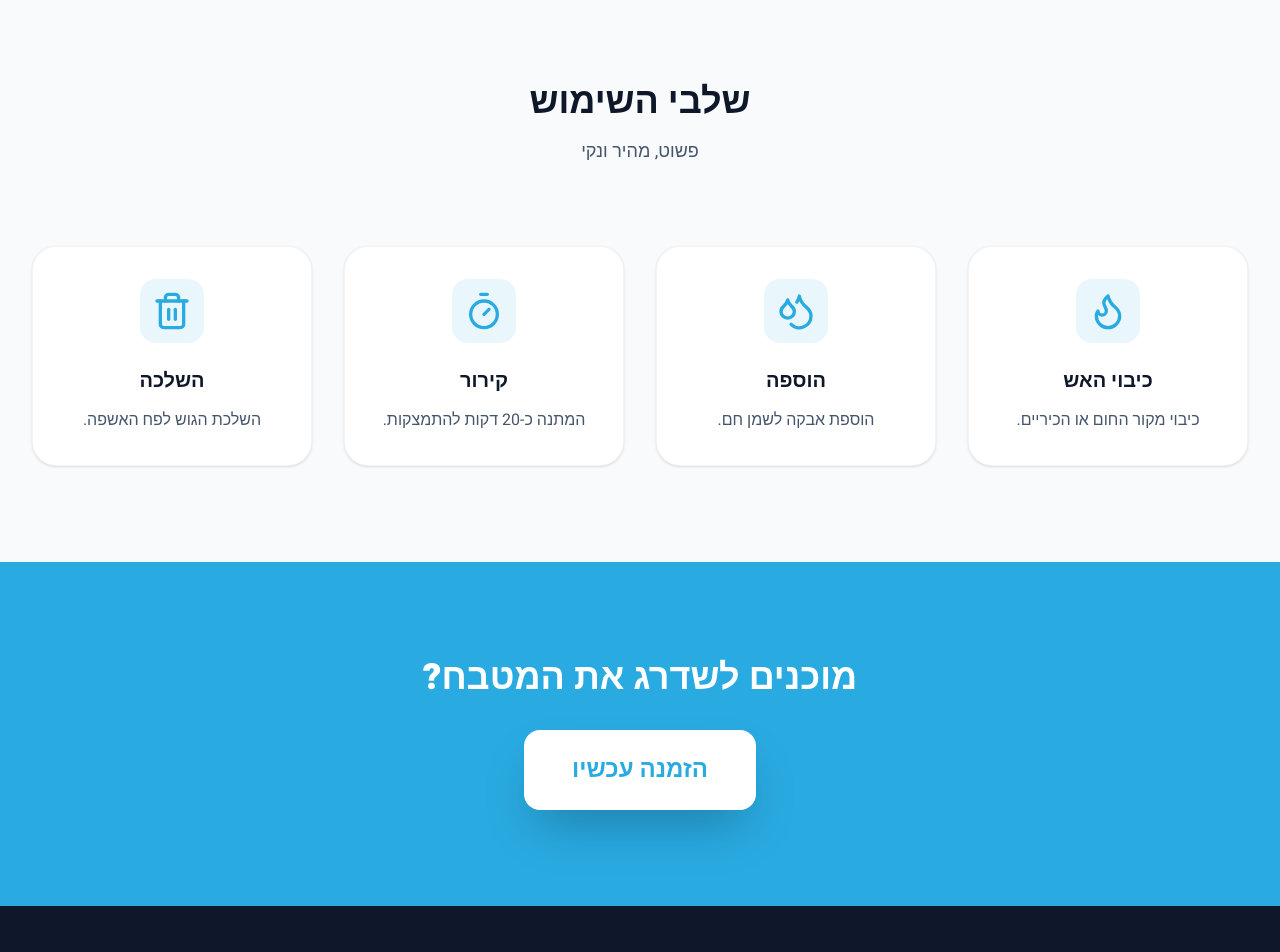
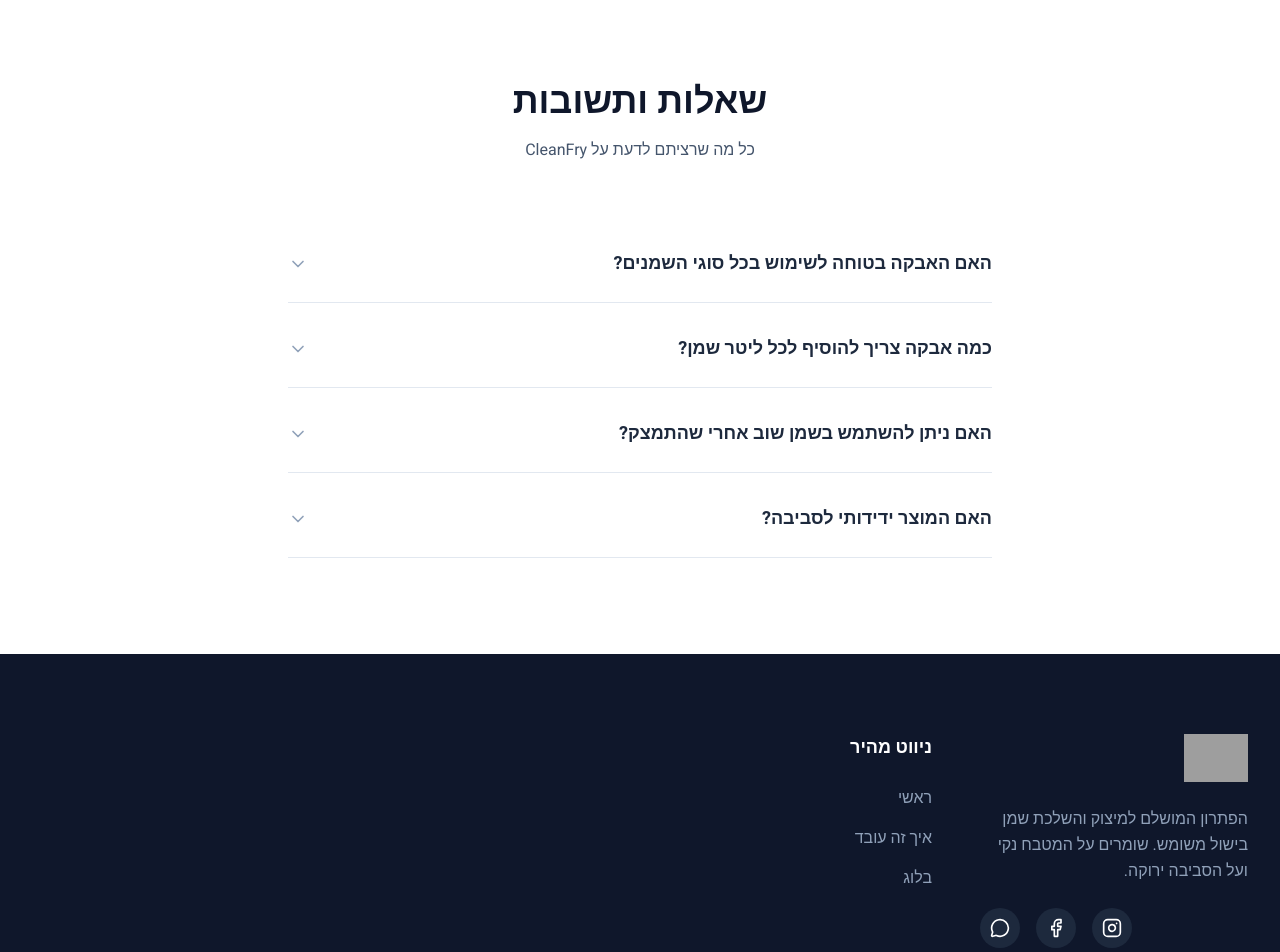
Before and after one commit to matikurland-oss/cleanfry-website, a React (Vite) app: page / in a window 1280 px wide. Shown: the part 1400-2352 px from the top of the page. Built offline with nearby package versions, Linux system fonts and the light colour scheme; grey boxes are pictures that could not be loaded.

Commit message:
Update App.tsx

```diff
--- a/src/App.tsx
+++ b/src/App.tsx
@@ -47,8 +47,9 @@ const Navbar = ({ onPurchaseClick }: { onPurchaseClick: () => void }) => {
       <div className="max-w-7xl mx-auto px-4 sm:px-6 lg:px-8">
         <div className="flex justify-between h-20 items-center">
           <div className="flex-shrink-0 flex items-center cursor-pointer" onClick={() => window.scrollTo({top: 0, behavior: 'smooth'})}>
+            {/* לוגו ה-NavBar - משתמש בכתובת תקינה */}
             <img
-              src="/logo.png"
+              src="https://cleanfry.co.il/logo.png"
               alt="CleanFry Logo"
               className="h-12 w-auto object-contain"
               referrerPolicy="no-referrer"
@@ -132,6 +133,7 @@ export default function App() {
 
   return (
     <div className="min-h-screen bg-white" dir="rtl">
+      {/* Top Announcement Bar */}
       <div className="bg-brand-yellow py-2 px-4 text-center sticky top-0 z-50">
         <p className="text-sm font-bold text-slate-900">משלוח חינם בקנייה מעל 249 ש״ח!</p>
       </div>
@@ -139,12 +141,14 @@ export default function App() {
       <Navbar onPurchaseClick={scrollToPurchase} />
 
       <main>
+        {/* Hero Section */}
         <section className="relative overflow-hidden pt-4 pb-24 lg:pt-8 lg:pb-40 text-right">
           <div className="max-w-7xl mx-auto px-4 sm:px-6 lg:px-8">
             <div className="lg:grid lg:grid-cols-2 lg:gap-12 items-start mb-20">
               <motion.div initial={{ opacity: 0, x: 50 }} animate={{ opacity: 1, x: 0 }} transition={{ duration: 0.6 }}>
                 <h1 className="text-5xl lg:text-7xl font-black text-slate-900 leading-tight mb-6">
-                  <img src="/logo.png" alt="CleanFry" className="h-32 lg:h-48 w-auto inline-block mb-2 mt-8" referrerPolicy="no-referrer" /> <br />
+                  {/* לוגו ה-Hero - משתמש בכתובת תקינה */}
+                  <img src="https://cleanfry.co.il/logo.png" alt="CleanFry" className="h-32 lg:h-48 w-auto inline-block mb-2 mt-8" referrerPolicy="no-referrer" /> <br />
                   <span className="text-brand-blue">טיגון מושלם.</span> <br />
                   <span className="text-brand-green">ניקוי קל.</span>
                 </h1>
@@ -152,6 +156,7 @@ export default function App() {
                   אבקה חדשנית, 100% ממקור צמחי, למיצוק שמן בישול. הופכת את השמן המשומש לגוש מוצק וקשיח, המאפשר השלכה בטוחה ונקייה לאשפה. זהו פתרון ידידותי לסביבה השומר על מטבח נקי ומגן על צנרת הניקוז.
                 </p>
 
+                {/* הבולטים הועברו לכאן - שורה אופקית (מקבילים) עם טקסט מוגדל */}
                 <div className="flex flex-row flex-wrap gap-8 mt-10 w-full justify-start border-t border-slate-100 pt-8">
                     <div className="flex items-center gap-3 text-slate-800 text-xl font-bold">
                       <CheckCircle2 className="w-7 h-7 text-brand-green flex-shrink-0" />
@@ -174,16 +179,17 @@ export default function App() {
               </motion.div>
             </div>
 
+            {/* תיבת קנייה מרכזית חכמה */}
             <motion.div ref={purchaseBoxRef} initial={{ opacity: 0, y: 40 }} animate={{ opacity: 1, y: 0 }} transition={{ delay: 0.4 }} className="max-w-3xl mx-auto relative z-10 px-4">
-              <div className="bg-white p-8 md:p-12 rounded-[3rem] shadow-2xl border border-slate-100 flex flex-col md:flex-row items-center justify-between gap-12 relative overflow-hidden">
+              <div className="bg-white p-8 md:p-12 rounded-[3rem] shadow-2xl border border-slate-100 flex flex-col md:flex-row items-center justify-between gap-12 relative overflow-hidden text-right">
                 <div className="absolute top-0 right-0 w-32 h-32 bg-brand-green/5 rounded-full blur-3xl -mr-16 -mt-16"></div>
 
                 <div className="flex-1 w-full order-1">
                   <h3 className="text-2xl font-bold text-slate-800 mb-6">בחירת כמות מארזים:</h3>
                   <div className="flex items-center gap-6 bg-slate-50 p-3 rounded-2xl border border-slate-200 w-fit ml-auto md:ml-0">
-                    <button onClick={() => setQuantity(Math.max(1, quantity - 1))} className="w-14 h-14 flex items-center justify-center bg-white rounded-xl shadow-md text-3xl font-bold text-brand-blue hover:bg-blue-50">-</button>
+                    <button onClick={() => setQuantity(Math.max(1, quantity - 1))} className="w-14 h-14 flex items-center justify-center bg-white rounded-xl shadow-md text-3xl font-bold text-brand-blue hover:bg-blue-50 transition-all active:scale-90">-</button>
                     <span className="text-4xl font-black text-slate-900 min-w-[60px] text-center font-mono">{quantity}</span>
-                    <button onClick={() => setQuantity(quantity + 1)} className="w-14 h-14 flex items-center justify-center bg-white rounded-xl shadow-md text-3xl font-bold text-brand-blue hover:bg-blue-50">+</button>
+                    <button onClick={() => setQuantity(quantity + 1)} className="w-14 h-14 flex items-center justify-center bg-white rounded-xl shadow-md text-3xl font-bold text-brand-blue hover:bg-blue-50 transition-all active:scale-90">+</button>
                   </div>
                 </div>
 
@@ -191,51 +197,64 @@ export default function App() {
                   <p className="text-slate-500 text-lg mb-1">סה"כ לתשלום:</p>
                   <p className="text-6xl font-black text-brand-blue mb-4">₪{totalPrice}</p>
                   {isFreeShipping ? (
-                    <div className="flex items-center gap-2 text-brand-green font-bold bg-green-50 px-4 py-2 rounded-full mb-6 animate-pulse"><Truck className="w-5 h-5" /><span>משלוח חינם!</span></div>
+                    <div className="flex items-center gap-2 text-brand-green font-bold bg-green-50 px-4 py-2 rounded-full mb-6 animate-pulse"><Truck className="w-5 h-5" /><span>משלוח חינם מופעל!</span></div>
                   ) : (
-                    <p className="text-slate-400 text-sm mb-6">משלוח חינם מעל 249 ₪</p>
+                    <p className="text-slate-400 text-sm mb-6 font-medium">משלוח חינם בקנייה מעל 249 ₪</p>
                   )}
-                  <button className="w-full gradient-brand text-white py-6 px-10 rounded-2xl font-black text-2xl shadow-xl hover:scale-[1.03] transition-all">{getButtonText()}</button>
+                  <button className="w-full gradient-brand text-white py-6 px-10 rounded-2xl font-black text-2xl shadow-xl hover:scale-[1.03] transition-all shadow-brand-blue/25">
+                    {getButtonText()}
+                  </button>
                 </div>
               </div>
             </motion.div>
           </div>
         </section>
 
-        <section id="how-it-works" className="py-24 bg-slate-50 text-right">
-          <div className="max-w-7xl mx-auto px-4 sm:px-6 lg:px-8">
-            <div className="text-center mb-20">
-              <h2 className="text-4xl font-black text-slate-900 mb-4">שלבי השימוש</h2>
-              <p className="text-slate-600 text-lg">פשוט, מהיר ונקי</p>
+        {/* FAQ Section */}
+        <section className="py-24">
+          <div className="max-w-3xl mx-auto px-4 sm:px-6 lg:px-8 text-right">
+            <div className="text-center mb-16">
+              <h2 className="text-4xl font-black text-slate-900 mb-4">שאלות ותשובות</h2>
+              <p className="text-slate-600">כל מה שרציתם לדעת על CleanFry</p>
             </div>
-            <div className="grid md:grid-cols-2 lg:grid-cols-4 gap-8">
-              {[
-                { icon: <Flame className="w-10 h-10 text-brand-blue" />, title: "כיבוי האש", desc: "כיבוי מקור החום או הכיריים." },
-                { icon: <Droplets className="w-10 h-10 text-brand-blue" />, title: "הוספה", desc: "הוספת אבקה לשמן חם." },
-                { icon: <Timer className="w-10 h-10 text-brand-blue" />, title: "קירור", desc: "המתנה כ-20 דקות להתמצקות." },
-                { icon: <Trash2 className="w-10 h-10 text-brand-blue" />, title: "השלכה", desc: "השלכת הגוש לפח האשפה." }
-              ].map((step, idx) => (
-                <div key={idx} className="bg-white p-8 rounded-3xl shadow-sm border border-slate-100 text-center">
-                  <div className="w-16 h-16 bg-brand-blue/10 rounded-2xl flex items-center justify-center mx-auto mb-6">{step.icon}</div>
-                  <h3 className="text-xl font-bold text-slate-900 mb-3">{step.title}</h3>
-                  <p className="text-slate-600 leading-relaxed">{step.desc}</p>
-                </div>
-              ))}
+            <div className="space-y-2">
+              <FAQItem question="האם האבקה בטוחה לשימוש בכל סוגי השמנים?" answer="כן, CleanFry מתאימה לכל סוגי שמני הבישול הצמחיים הנפוצים במטבח הביתי, כולל שמן קנולה, סויה, חמניות ותירס." />
+              <FAQItem question="כמה אבקה צריך להוסיף לכל ליטר שמן?" answer="המינון המומלץ הוא כף אחת של אבקה לכל כוס שמן (כ-250 מ״ל). לתוצאות מיטביות, יש להוסיף את האבקה כשהשמן עדיין חם." />
+              <FAQItem question="האם ניתן להשתמש בשמן שוב אחרי שהתמצק?" answer="לא. CleanFry מיועדת לטיפול בשמן משומש המיועד להשלכה. ברגע שהשמן התמצק, הוא הופך לגוש מוצק שאינו ניתן לשימוש חוזר." />
+              <FAQItem question="האם המוצר ידידותי לסביבה?" answer="בהחלט. CleanFry עשויה מ-100% רכיבים ממקור צמחי. היא מונעת שפיכת שמן לצנרת הניקוז, מה שמגן על מערכות הביוב ועל איכות הסביבה." />
             </div>
-          </div>
-        </section>
-
-        <section className="py-24 bg-brand-blue text-center relative overflow-hidden">
-          <div className="max-w-4xl mx-auto px-4 relative z-10">
-            <h2 className="text-4xl font-black text-white mb-8">מוכנים לשדרג את המטבח?</h2>
-            <button onClick={scrollToPurchase} className="bg-white text-brand-blue px-12 py-6 rounded-2xl font-black text-2xl shadow-2xl hover:scale-105 transition-transform">הזמנה עכשיו</button>
           </div>
         </section>
       </main>
 
-      <footer className="bg-slate-900 text-white pt-20 pb-10 text-right">
-        <div className="max-w-7xl mx-auto px-4 sm:px-6 lg:px-8 text-center">
-          <p>© {new Date().getFullYear()} CleanFry. כל הזכויות שמורות.</p>
+      <footer id="contact" className="bg-slate-900 text-white pt-20 pb-10 text-right">
+        <div className="max-w-7xl mx-auto px-4 sm:px-6 lg:px-8">
+          <div className="grid grid-cols-1 md:grid-cols-2 lg:grid-cols-4 gap-12 mb-16">
+            <div className="space-y-6">
+              <div className="flex items-center">
+                <img src="https://cleanfry.co.il/logo.png" alt="CleanFry Logo" className="h-12 w-auto object-contain" referrerPolicy="no-referrer" />
+              </div>
+              <p className="text-slate-400 leading-relaxed">
+                הפתרון המושלם למיצוק והשלכת שמן בישול משומש. שומרים על המטבח נקי ועל הסביבה ירוקה.
+              </p>
+              <div className="flex gap-4 justify-end">
+                <a href="#" className="w-10 h-10 bg-slate-800 rounded-full flex items-center justify-center hover:bg-brand-blue transition-colors"><Instagram className="w-5 h-5" /></a>
+                <a href="#" className="w-10 h-10 bg-slate-800 rounded-full flex items-center justify-center hover:bg-brand-blue transition-colors"><Facebook className="w-5 h-5" /></a>
+                <a href="#" className="w-10 h-10 bg-slate-800 rounded-full flex items-center justify-center hover:bg-brand-blue transition-colors"><MessageCircle className="w-5 h-5" /></a>
+              </div>
+            </div>
+            <div>
+              <h4 className="text-lg font-bold mb-6">ניווט מהיר</h4>
+              <ul className="space-y-4 text-slate-400">
+                <li><a href="#" className="hover:text-white transition-colors">ראשי</a></li>
+                <li><a href="#" className="hover:text-white transition-colors">איך זה עובד</a></li>
+                <li><a href="#" className="hover:text-white transition-colors">בלוג</a></li>
+              </ul>
+            </div>
+          </div>
+          <div className="border-t border-slate-800 pt-10 text-center text-slate-500 text-sm">
+            <p>© {new Date().getFullYear()} CleanFry. כל הזכויות שמורות.</p>
+          </div>
         </div>
       </footer>
     </div>
```
